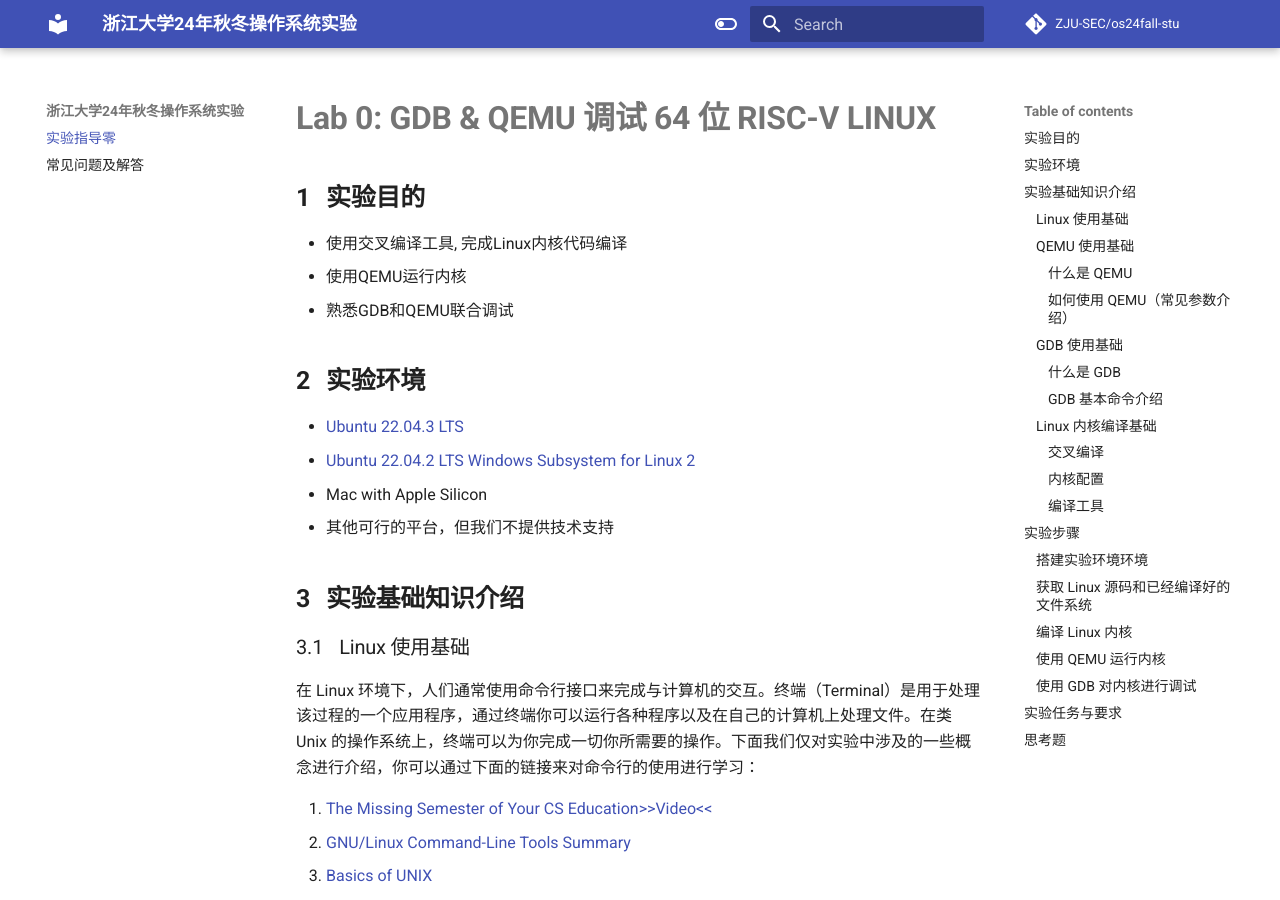
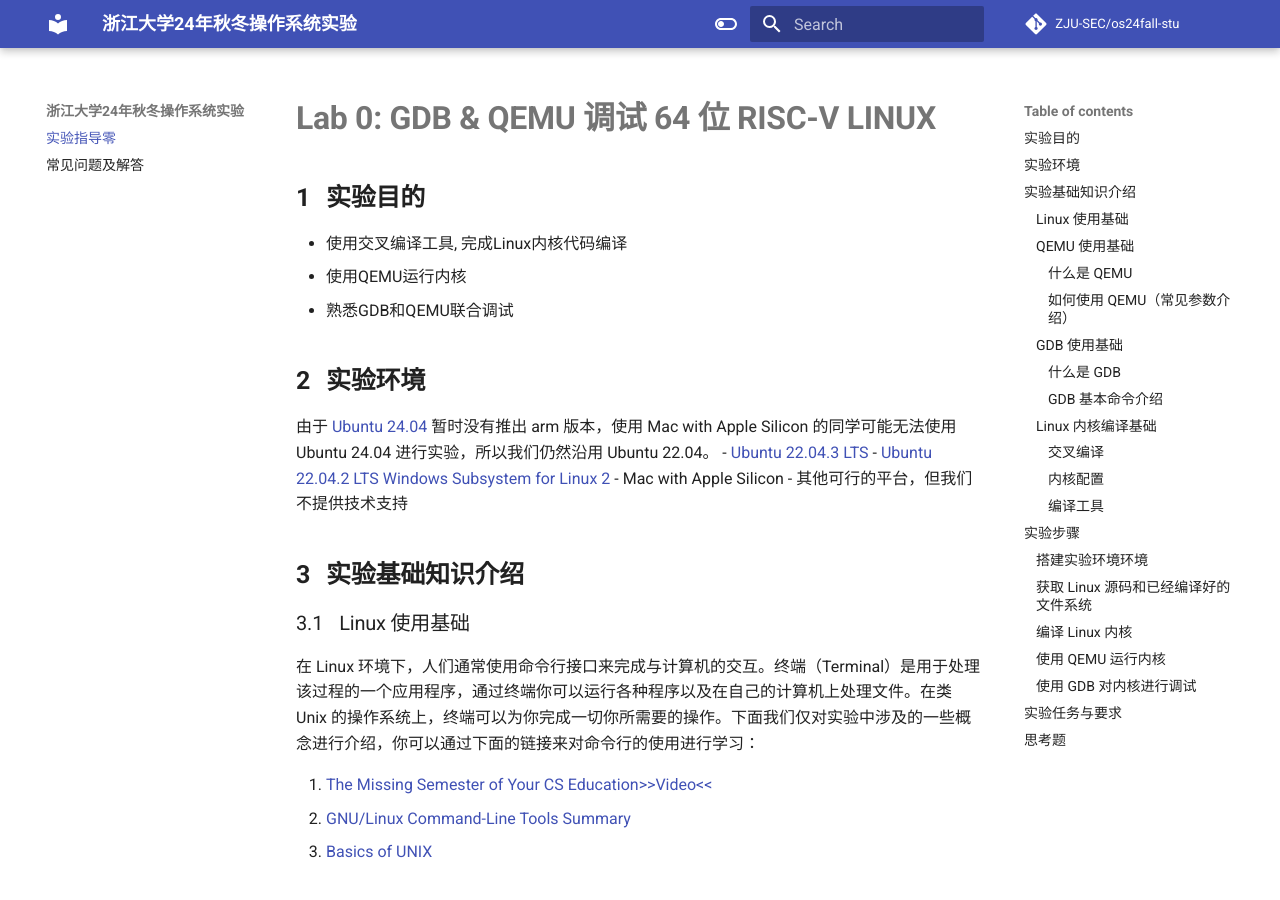
Before and after one commit to lazyyy77/MiniOS, an MkDocs documentation site: the page built from docs/lab0.md, in a window 1280 px wide and 900 px high. Built offline with MkDocs 1.6.1 and Material for MkDocs 9.7.7, drawn with Linux system fonts in a browser that asks for light colours; some web fonts are replaced; comment, search, counter and statistics services are not loaded; part of the change alters nothing that is shown; some of the changed text lies outside the part shown.

Commit message:
lab0 doc fixed

```diff
--- a/docs/lab0.md
+++ b/docs/lab0.md
@@ -7,11 +7,12 @@
 - 熟悉GDB和QEMU联合调试
 
 ## 实验环境
-
+由于 [Ubuntu 24.04](https://ubuntu.com/blog/tag/ubuntu-24-04-lts) 暂时没有推出 arm 版本，使用 Mac with Apple Silicon 的同学可能无法使用 Ubuntu 24.04 进行实验，所以我们仍然沿用 Ubuntu 22.04。
 - [Ubuntu 22.04.3 LTS](https://ubuntu.com/download/desktop)
 - [Ubuntu 22.04.2 LTS Windows Subsystem for Linux 2](https://www.microsoft.com/store/productId/9PN20MSR04DW)
 - Mac with Apple Silicon
 - 其他可行的平台，但我们不提供技术支持
+
 
 ## 实验基础知识介绍
 
@@ -165,7 +166,7 @@ $ sudo apt install gdb-multiarch
 ### 获取 Linux 源码和已经编译好的文件系统
 
 从 [https://www.kernel.org](https://www.kernel.org) 下载最新的 Linux 源码。
-> 截至写作时，最新的 Linux 内核版本是 6.6-rc1.
+> 截至写作时，最新的 Linux 内核版本是 6.11-rc6.
 
 并且使用 git 工具 clone [本仓库](https://github.com/ZJU-SEC/os24fall-stu)。其中已经准备好了根文件系统的镜像。
 
```
